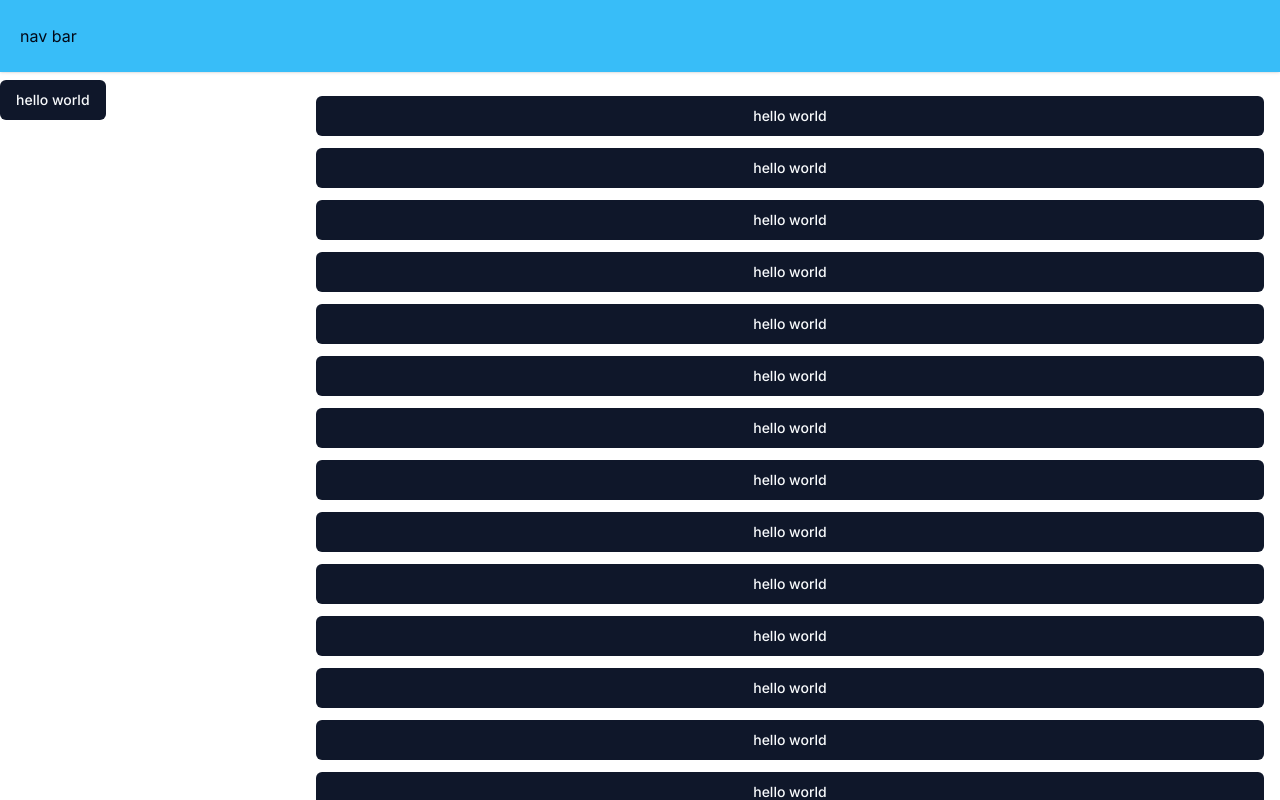
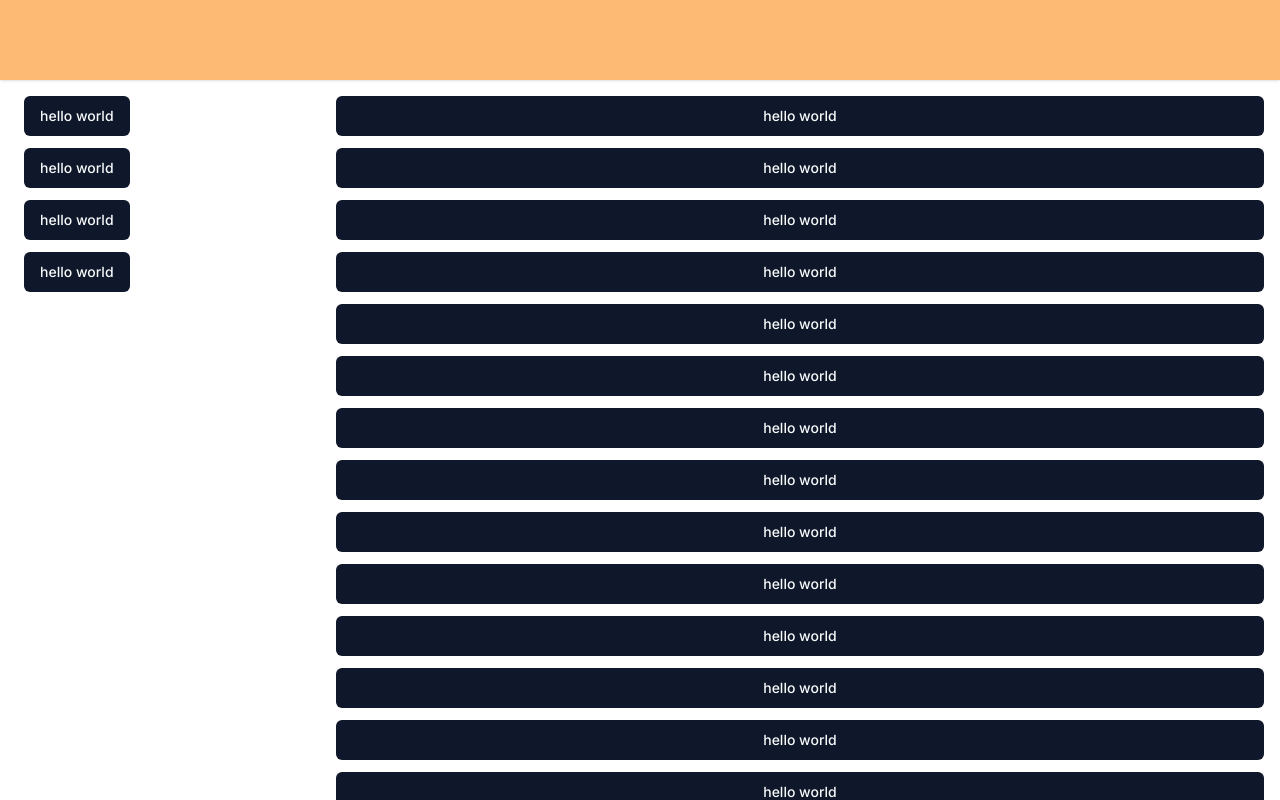
Before and after one commit to hyxONick/uow_wollongong, a Next.js app: page / in a window 1280 px wide. Shown: the top 800 px of the page. Built offline with nearby package versions, Linux system fonts and the light colour scheme.

Commit message:
🎨 update layout

```diff
--- a/src/components/layouts/main-layout.tsx
+++ b/src/components/layouts/main-layout.tsx
@@ -1,17 +1,19 @@
 import { FC } from "react";
-import { SiteHeader } from "./site-header";
 import { Button } from "../ui/button";
 
 export const MainLayout: FC<{ children: React.ReactNode }> = ({ children }) => {
   return (
     <div className="w-full h-screen pt-20">
-      <div className="w-full fixed left-0 top-0 z-30 bg-background shadow">
-        <SiteHeader />
-      </div>
+      <div className="w-full fixed left-0 top-0 z-30 shadow h-20 bg-orange-300"></div>
 
-      <div className="w-full h-full pl-[300px]">
-        <div className="flex fixed left-0 top-0 w-[250px] pt-20">
-          <Button>hello world</Button>
+      <div className="w-full min-h-full pl-80 relative">
+        <div className="flex fixed left-0 top-0 pt-24 pl-6">
+          <div className="flex flex-col gap-3">
+            <Button>hello world</Button>
+            <Button>hello world</Button>
+            <Button>hello world</Button>
+            <Button>hello world</Button>
+          </div>
         </div>
         <div className="z-10 flex-1 p-4">{children}</div>
       </div>
```
